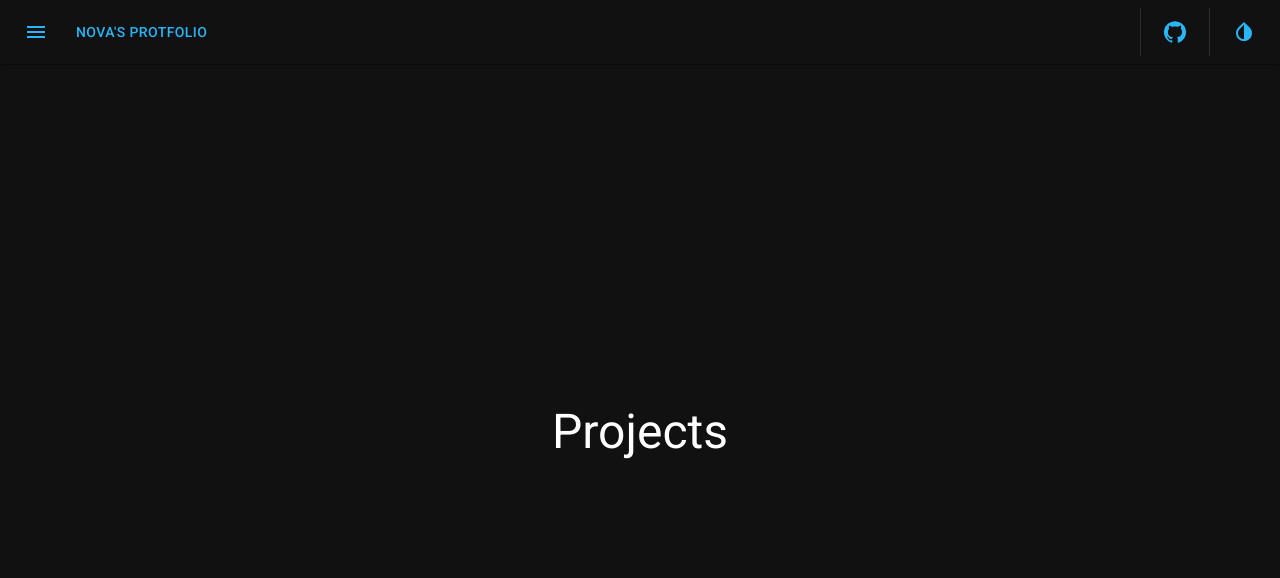
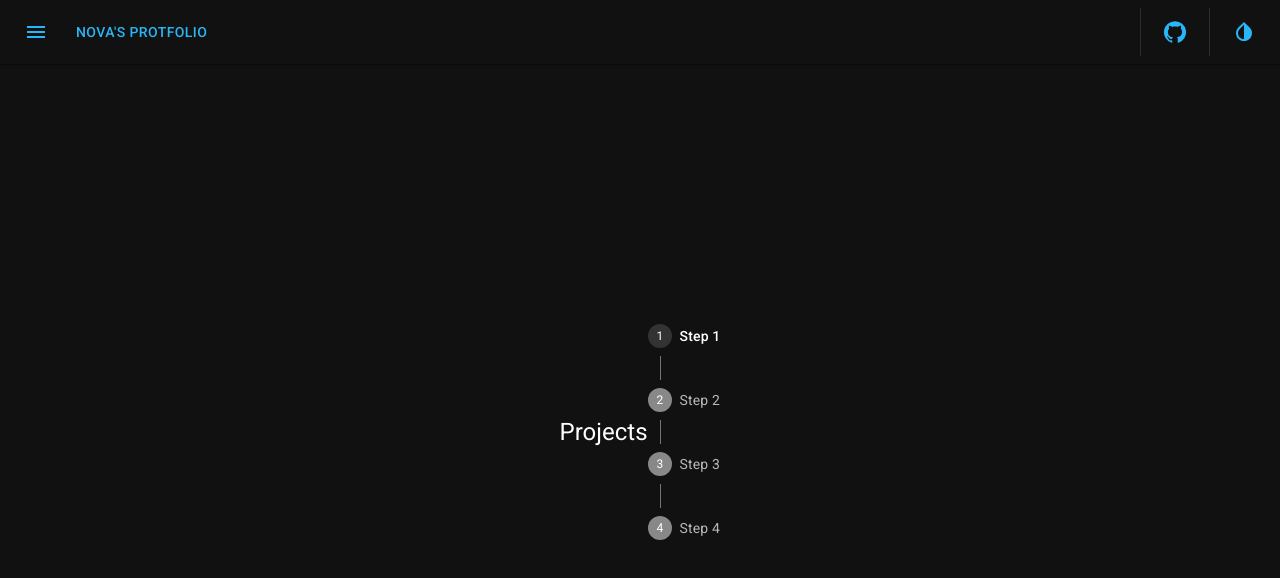
Before and after one commit to nova-sangeeth/nginx-proxy-workout, a React (Vite) app in the folder react-pwa-frontend/: page /projects in a window 1280 px wide. Shown: the top 578 px of the page. Built offline with nearby package versions, Linux system fonts and the light colour scheme.

Commit message:
work on adding stepper

```diff
--- a/react-pwa-frontend/src/pages/Page2/Page2.tsx
+++ b/react-pwa-frontend/src/pages/Page2/Page2.tsx
@@ -1,14 +1,37 @@
-import Typography from '@mui/material/Typography';
+import Step from "@mui/material/Step";
+import StepContent from "@mui/material/StepContent";
+import StepLabel from "@mui/material/StepLabel";
+import Stepper from "@mui/material/Stepper";
+import Typography from "@mui/material/Typography";
 
-import Meta from '@/components/Meta';
-import { FullSizeCenteredFlexBox } from '@/components/styled';
+import Meta from "@/components/Meta";
+import { FullSizeCenteredFlexBox } from "@/components/styled";
 
 function Page2() {
   return (
     <>
       <Meta title="Projects" />
       <FullSizeCenteredFlexBox>
-        <Typography variant="h3">Projects</Typography>
+        <Typography variant="h5">Projects</Typography>
+
+        <Stepper  orientation="vertical">
+          <Step>
+            <StepLabel>Step 1</StepLabel>
+            <StepContent></StepContent>
+          </Step>
+          <Step>
+            <StepLabel>Step 2</StepLabel>
+            <StepContent></StepContent>
+          </Step>
+          <Step>
+            <StepLabel>Step 3</StepLabel>
+            <StepContent></StepContent>
+          </Step>
+          <Step>
+            <StepLabel>Step 4</StepLabel>
+            <StepContent></StepContent>
+          </Step>
+        </Stepper>
       </FullSizeCenteredFlexBox>
     </>
   );
```
